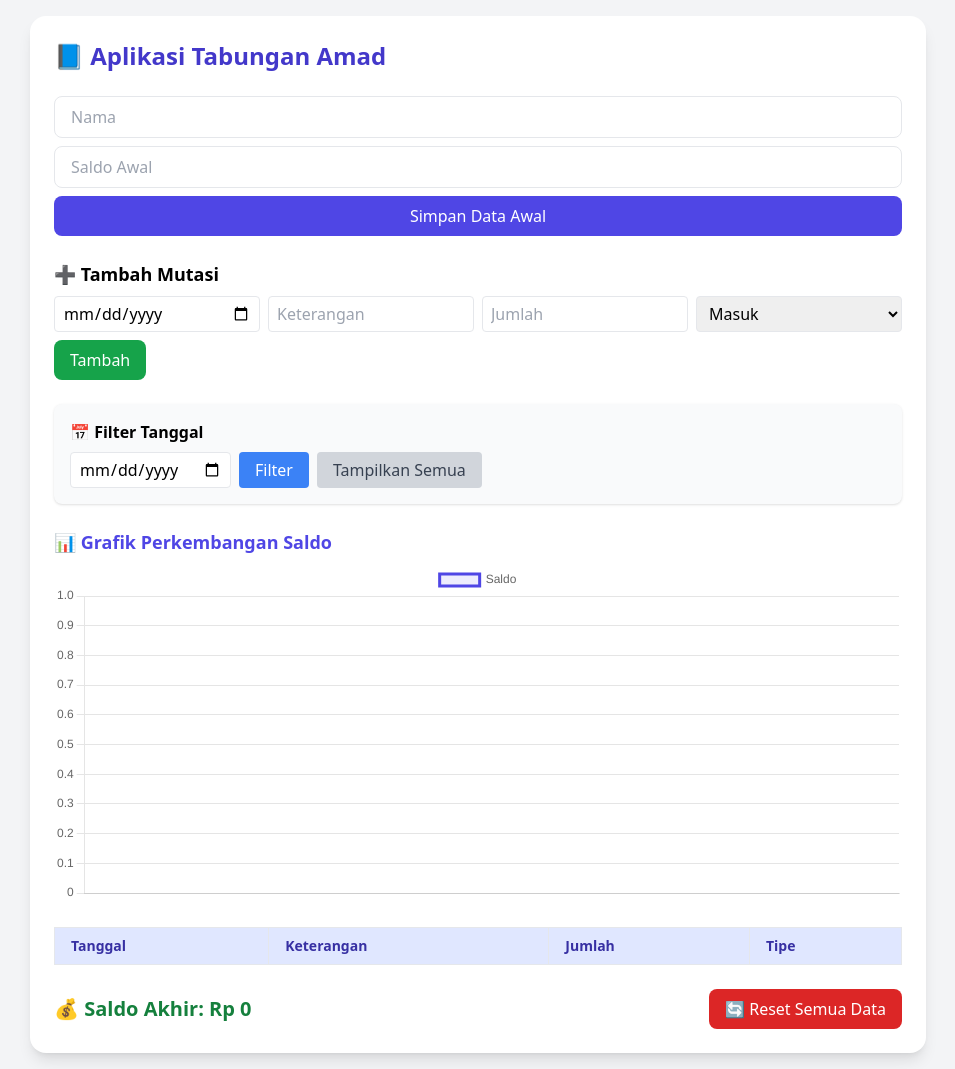
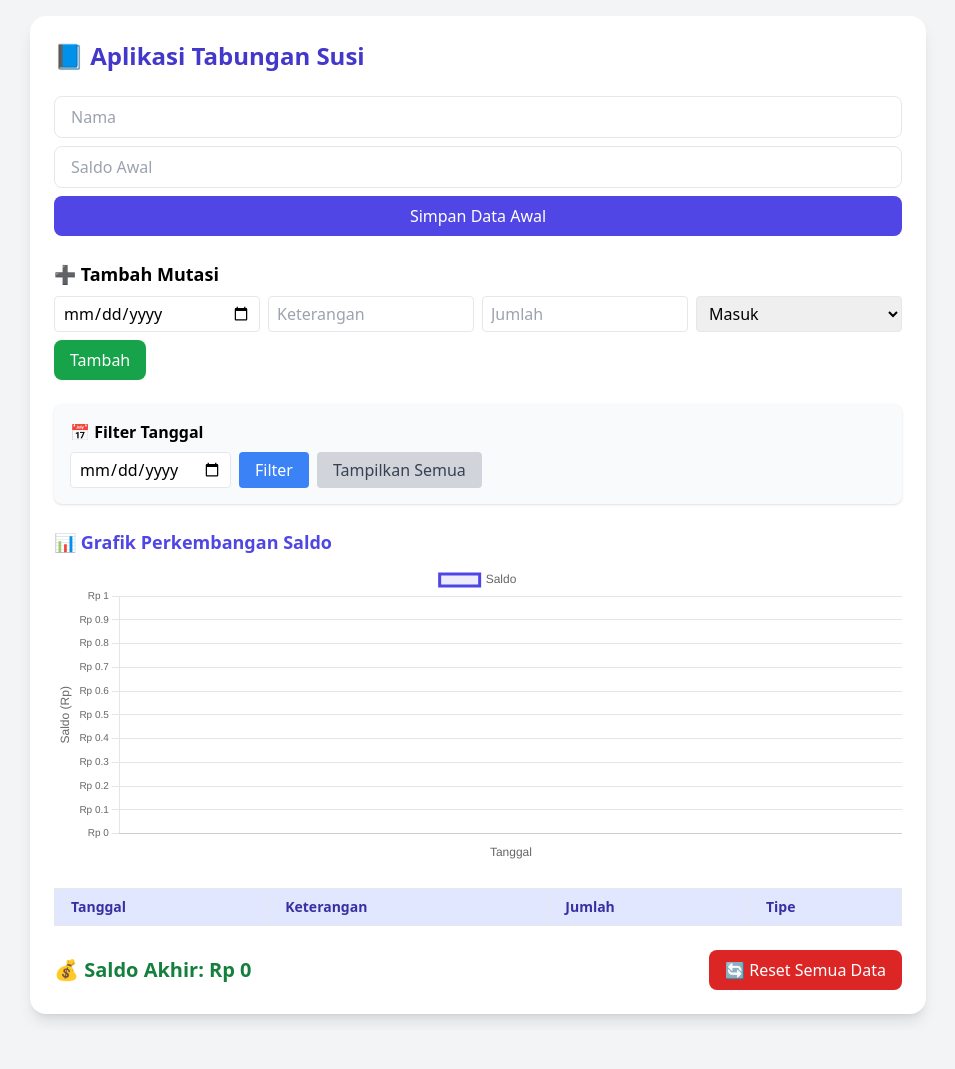
Before and after one commit to BuatinApps/tabungan, a plain HTML site: page index.html in a window 1280 px wide. Shown: the whole page, without its empty margins (162-1117 px from the left). After the commit the page ends 1030 px from the top, so only its background shows below. Drawn offline with nearby package versions, Linux system fonts and the light colour scheme.

Commit message:
Update index.html

```diff
--- a/index.html
+++ b/index.html
@@ -2,15 +2,23 @@
 <html lang="id">
 <head>
     <meta charset="UTF-8" />
+    <meta name="viewport" content="width=device-width, initial-scale=1.0" />
     <title>Tabungan Amad</title>
     <script src="https://cdn.tailwindcss.com"></script>
     <script src="https://cdn.jsdelivr.net/npm/chart.js"></script>
+    <style>
+      /* Tambahkan gaya kustom untuk memastikan grafik responsif */
+      #grafikSaldo {
+        width: 100%;
+        height: auto;
+        max-height: 300px; /* Batasi tinggi maksimum jika perlu */
+      }
+    </style>
 </head>
 <body class="bg-gray-100 min-h-screen p-4">
-  <div class="max-w-4xl mx-auto bg-white rounded-2xl shadow-lg p-6 space-y-6">
-    <h1 class="text-2xl font-bold text-indigo-700">📘 Aplikasi Tabungan Amad</h1>
+    <div class="mx-auto bg-white rounded-2xl shadow-lg p-6 space-y-6 max-w-md sm:max-w-2xl md:max-w-3xl lg:max-w-4xl">
+        <h1 class="text-2xl font-bold text-indigo-700">📘 Aplikasi Tabungan Susi</h1>
 
-    <!-- Input Data Awal -->
         <div class="space-y-2">
             <input type="text" id="nama" placeholder="Nama" class="border px-4 py-2 rounded-lg w-full" />
             <input type="number" id="saldoAwal" placeholder="Saldo Awal" class="border px-4 py-2 rounded-lg w-full" />
@@ -19,45 +27,41 @@
             </button>
         </div>
 
-    <!-- Tambah Mutasi -->
         <div>
             <h2 class="text-lg font-semibold mb-2">➕ Tambah Mutasi</h2>
-      <div class="grid grid-cols-1 sm:grid-cols-4 gap-2">
-        <input type="date" id="tanggal" class="border px-2 py-1 rounded" />
-        <input type="text" id="keterangan" placeholder="Keterangan" class="border px-2 py-1 rounded" />
-        <input type="number" id="jumlah" placeholder="Jumlah" class="border px-2 py-1 rounded" />
-        <select id="tipe" class="border px-2 py-1 rounded">
+            <div class="grid grid-cols-1 sm:grid-cols-2 md:grid-cols-3 lg:grid-cols-4 gap-2">
+                <input type="date" id="tanggal" class="border px-2 py-1 rounded w-full" />
+                <input type="text" id="keterangan" placeholder="Keterangan" class="border px-2 py-1 rounded w-full" />
+                <input type="number" id="jumlah" placeholder="Jumlah" class="border px-2 py-1 rounded w-full" />
+                <select id="tipe" class="border px-2 py-1 rounded w-full">
                     <option value="masuk">Masuk</option>
                     <option value="keluar">Keluar</option>
                 </select>
             </div>
-      <button onclick="tambahMutasi()" class="mt-2 bg-green-600 text-white px-4 py-2 rounded-lg hover:bg-green-700">
+            <button onclick="tambahMutasi()" class="mt-2 bg-green-600 text-white px-4 py-2 rounded-lg hover:bg-green-700 w-full sm:w-auto">
                 Tambah
             </button>
         </div>
 
-    <!-- Filter -->
         <div class="bg-gray-50 p-4 rounded-lg shadow">
             <h3 class="font-semibold mb-2">📅 Filter Tanggal</h3>
             <div class="flex flex-col sm:flex-row gap-2">
-        <input type="date" id="filterTanggal" class="border px-2 py-1 rounded" />
-        <button onclick="filterByTanggal()" class="bg-blue-500 text-white px-4 py-1 rounded hover:bg-blue-600">
+                <input type="date" id="filterTanggal" class="border px-2 py-1 rounded w-full sm:w-auto" />
+                <button onclick="filterByTanggal()" class="bg-blue-500 text-white px-4 py-1 rounded hover:bg-blue-600 w-full sm:w-auto">
                     Filter
                 </button>
-        <button onclick="tampilkan()" class="bg-gray-300 text-gray-700 px-4 py-1 rounded hover:bg-gray-400">
+                <button onclick="tampilkan()" class="bg-gray-300 text-gray-700 px-4 py-1 rounded hover:bg-gray-400 w-full sm:w-auto">
                     Tampilkan Semua
                 </button>
             </div>
         </div>
 
-    <!-- Grafik -->
         <div>
             <h3 class="text-lg font-semibold text-indigo-600 mb-2">📊 Grafik Perkembangan Saldo</h3>
-      <canvas id="grafikSaldo" height="120"></canvas>
+            <canvas id="grafikSaldo"></canvas>
         </div>
 
-    <!-- Tabel Mutasi -->
-    <div class="overflow-auto">
+        <div class="overflow-x-auto">
             <table class="min-w-full text-sm text-left border border-gray-200 rounded-lg">
                 <thead class="bg-indigo-100 text-indigo-800 font-semibold">
                     <tr>
@@ -71,18 +75,16 @@
             </table>
         </div>
 
-    <!-- Footer -->
-    <div class="flex justify-between items-center">
+        <div class="flex flex-col sm:flex-row justify-between items-center gap-y-2 sm:gap-0">
             <div class="font-bold text-xl text-green-700">
                 💰 Saldo Akhir: <span id="saldoAkhir">Rp 0</span>
             </div>
-      <button onclick="resetData()" class="bg-red-600 text-white px-4 py-2 rounded-lg hover:bg-red-700">
+            <button onclick="resetData()" class="bg-red-600 text-white px-4 py-2 rounded-lg hover:bg-red-700 w-full sm:w-auto">
                 🔄 Reset Semua Data
             </button>
         </div>
     </div>
 
-  <!-- Script -->
     <script>
         let data = JSON.parse(localStorage.getItem("tabunganAya")) || {
             nama: "",
@@ -196,11 +198,78 @@
                 },
                 options: {
                     responsive: true,
+                    maintainAspectRatio: false,
                     plugins: {
                         legend: { display: true }
                     },
                     scales: {
-            y: { beginAtZero: true }
+                        x: {
+                            display: true,
+                            title: {
+                                display: true,
+                                text: 'Tanggal',
+                                font: {
+                                    size: 12
+                                }
+                            },
+                            ticks: {
+                                autoSkip: true,
+                                maxTicksLimit: 10,
+                                font: {
+                                    size: 10
+                                }
+                            }
+                        },
+                        y: {
+                            beginAtZero: true,
+                            display: true,
+                            title: {
+                                display: true,
+                                text: 'Saldo (Rp)',
+                                font: {
+                                    size: 12
+                                }
+                            },
+                            ticks: {
+                                font: {
+                                    size: 10
+                                },
+                                callback: function(value) {
+                                    return 'Rp ' + value.toLocaleString();
+                                }
+                            }
+                        }
+                    },
+                    legend: {
+                        position: 'bottom',
+                        labels: {
+                            font: {
+                                size: 10
+                            }
+                        }
+                    },
+                    tooltip: {
+                        titleFont: {
+                            size: 12
+                        },
+                        bodyFont: {
+                            size: 10
+                        },
+                        footerFont: {
+                            size: 10
+                        },
+                        callbacks: {
+                            label: function(context) {
+                                let label = context.dataset.label || '';
+                                if (label) {
+                                    label += ': ';
+                                }
+                                if (context.parsed.y !== null) {
+                                    label += 'Rp ' + context.parsed.y.toLocaleString();
+                                }
+                                return label;
+                            }
+                        }
                     }
                 }
             });
```
Lines whose indentation alone changed are shown as unchanged.
